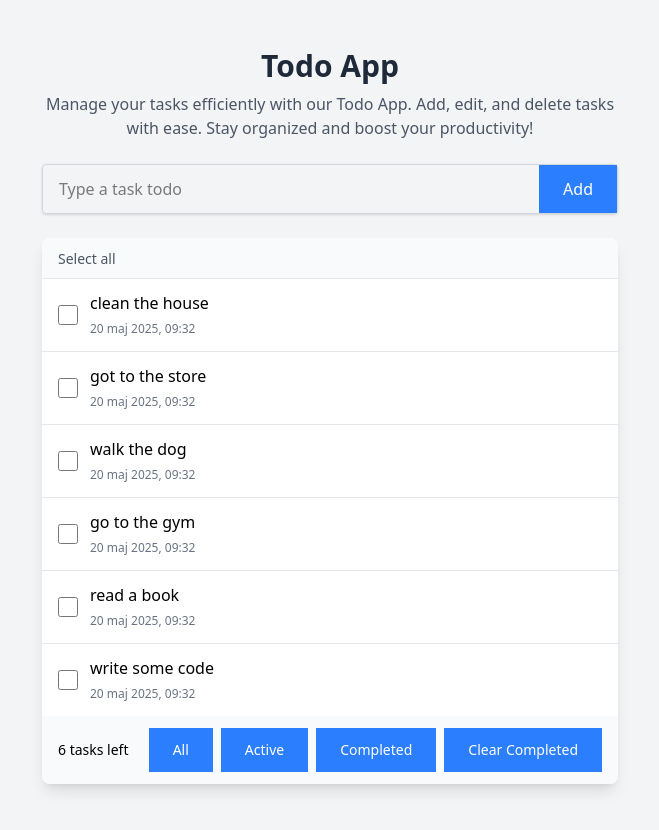
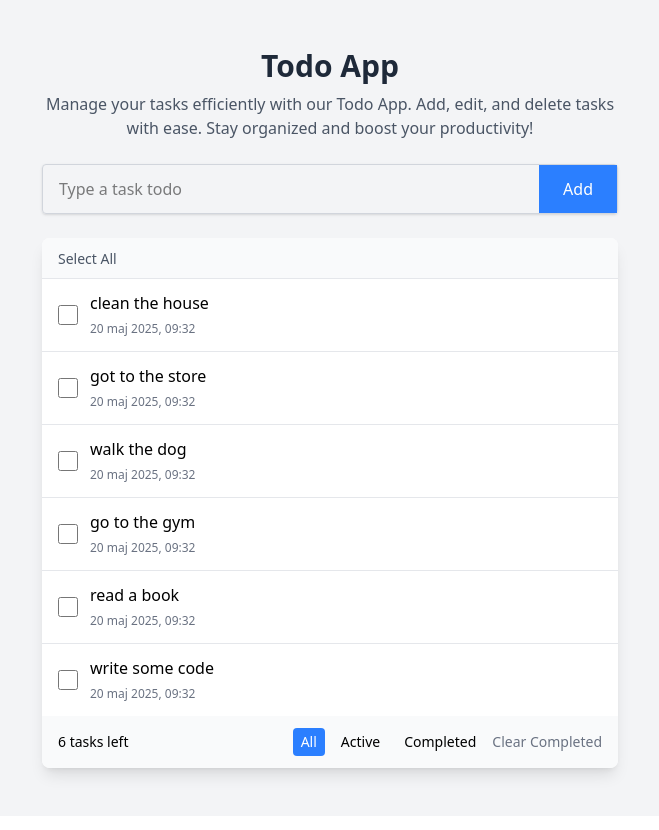
Before and after one commit to mateuszpytlak/todo_app, a React (Vite) app: page / in a window 1280 px wide. Shown: the whole page, without its empty margins (310-969 px from the left). Built offline with nearby package versions, Linux system fonts and the light colour scheme.

Commit message:
add: filtering of todo list

```diff
--- a/src/components/TodoApp/TodoApp.tsx
+++ b/src/components/TodoApp/TodoApp.tsx
@@ -77,11 +77,12 @@ export const TodoApp = () => {
         );
     }
 
-    const handleSelectAll = () => {
+    const toggleAllTodos = () => {
+        const allCompleted = todos.every(todo => todo.completed);
         setTodos(prev =>
             prev.map(todo => ({
                 ...todo,
-                completed: true
+                completed: !allCompleted
             }))
         );
     }
@@ -93,7 +94,7 @@ export const TodoApp = () => {
                 todoList={todos}
                 removeItem={handleDeleteTodo}
                 handleToggleTodo={handleToggleTodo}
-                handleSelectAll={handleSelectAll}
+                handleSelectAll={toggleAllTodos}
             />
         </>
     )
--- a/src/components/TodoForm/TodoForm.tsx
+++ b/src/components/TodoForm/TodoForm.tsx
@@ -25,7 +25,7 @@ export const TodoForm = ( { setTodos }: Props ) => {
                     placeholder="Type a task todo"
                     value={title}
                     onChange={ (e) => setTitle(e.target.value) }
-                    // todo prevent refresh on every key stroke (useRef)
+                    // todo prevent refresh on every key stroke (useRef?)
                 />
                 <Button
                     type="submit"
--- a/src/components/TodoList/TodoList.tsx
+++ b/src/components/TodoList/TodoList.tsx
@@ -1,6 +1,8 @@
 import {Button} from "../../ui";
 import {TodoItem} from "../TodoItem/TodoItem.tsx";
 import type {TodoType} from "../../types/TodoType.ts";
+import {useState, useEffect} from "react";
+import {FilterStatus} from "../../types/FilterStatusEnum.ts";
 
 type Props = {
     todoList: TodoType[];
@@ -9,10 +11,30 @@ type Props = {
     handleSelectAll: () => void;
 }
 export const TodoList = ({todoList, removeItem, handleToggleTodo, handleSelectAll}: Props) => {
+    const areAllCompleted = todoList.every((todo) => todo.completed);
+    const sortedTodos = [...todoList].sort((a, b) => {
+        return new Date(b.createdAt).getTime() - new Date(a.createdAt).getTime();
+    });
 
-    // const handleClickSelectAll = () => {
-    //     handleSelectAll();
-    // }
+    const [currentFilter, setCurrentFilter] = useState<FilterStatus>(FilterStatus.ALL);
+    const [filteredTodos, setFilteredTodos] = useState(todoList);
+
+    const filterMap = {
+        [FilterStatus.ACTIVE]: (todos: TodoType[]) => todos.filter(todo => !todo.completed),
+        [FilterStatus.COMPLETED]: (todos: TodoType[]) => todos.filter(todo => todo.completed),
+        [FilterStatus.ALL]: (todos: TodoType[]) => todos,
+    };
+
+    const handleFilterActive = (filterType: FilterStatus) => {
+        setCurrentFilter(filterType);
+        setFilteredTodos(filterMap[filterType](todoList));
+    };
+
+    const computeUnfinishedTasks = todoList.filter(todo => !todo.completed).length;
+
+    useEffect(() => {
+        setFilteredTodos(filterMap[currentFilter](todoList));
+    }, [todoList, currentFilter]);
 
     return (
         <div className="bg-white rounded-lg shadow-lg overflow-hidden">
@@ -22,11 +44,11 @@ export const TodoList = ({todoList, removeItem, handleToggleTodo, handleSelectAl
                         <Button
                             onClick={ handleSelectAll }
                             className="text-sm text-gray-600 hover:text-gray-900"
-                            label="Select all"
+                            label={ areAllCompleted ? 'Unselect All' : 'Select All' }
                         />
                     </div>
                     <ul className="divide-y divide-gray-200">
-                        {todoList.map((element: TodoType) => {
+                        {(currentFilter === FilterStatus.ALL ? sortedTodos : filteredTodos).map((element: TodoType) => {
                             return <TodoItem
                                 key={element.id}
                                 listItem={element}
@@ -36,12 +58,27 @@ export const TodoList = ({todoList, removeItem, handleToggleTodo, handleSelectAl
                         })}
                     </ul>
                     <div className="px-4 py-3 bg-gray-50 flex items-center justify-between text-sm">
-                        <span>{todoList.length} {todoList.length >= 2 ? 'tasks' : 'task'} left</span>
+                        <span>{computeUnfinishedTasks} {todoList.filter(todo => !todo.completed).length >= 2 ? 'tasks' : 'task'} left</span>
                         <div className="flex space-x-2">
-                            <Button label="All"/>
-                            <Button label="Active"/>
-                            <Button label="Completed"/>
-                            <Button label="Clear Completed"/>
+                            <Button
+                                label="All"
+                                onClick={ () => handleFilterActive(FilterStatus.ALL) }
+                                className={`px-2 py-1 rounded ${currentFilter === FilterStatus.ALL ? 'bg-blue-500 text-white' : 'hover:bg-gray-200'}`}
+                            />
+                            <Button
+                                label="Active"
+                                onClick={ () => handleFilterActive(FilterStatus.ACTIVE) }
+                                className={`px-2 py-1 rounded ${currentFilter === FilterStatus.ACTIVE ? 'bg-blue-500 text-white' : 'hover:bg-gray-200'}`}
+                            />
+                            <Button
+                                label="Completed"
+                                onClick={ () => handleFilterActive(FilterStatus.COMPLETED) }
+                                className={`px-2 py-1 rounded ${currentFilter === FilterStatus.COMPLETED ? 'bg-blue-500 text-white' : 'hover:bg-gray-200'}`}
+                            />
+                            <Button
+                                label="Clear Completed"
+                                className="text-gray-500 hover:text-gray-700"
+                            />
                         </div>
 
                     </div>
```
